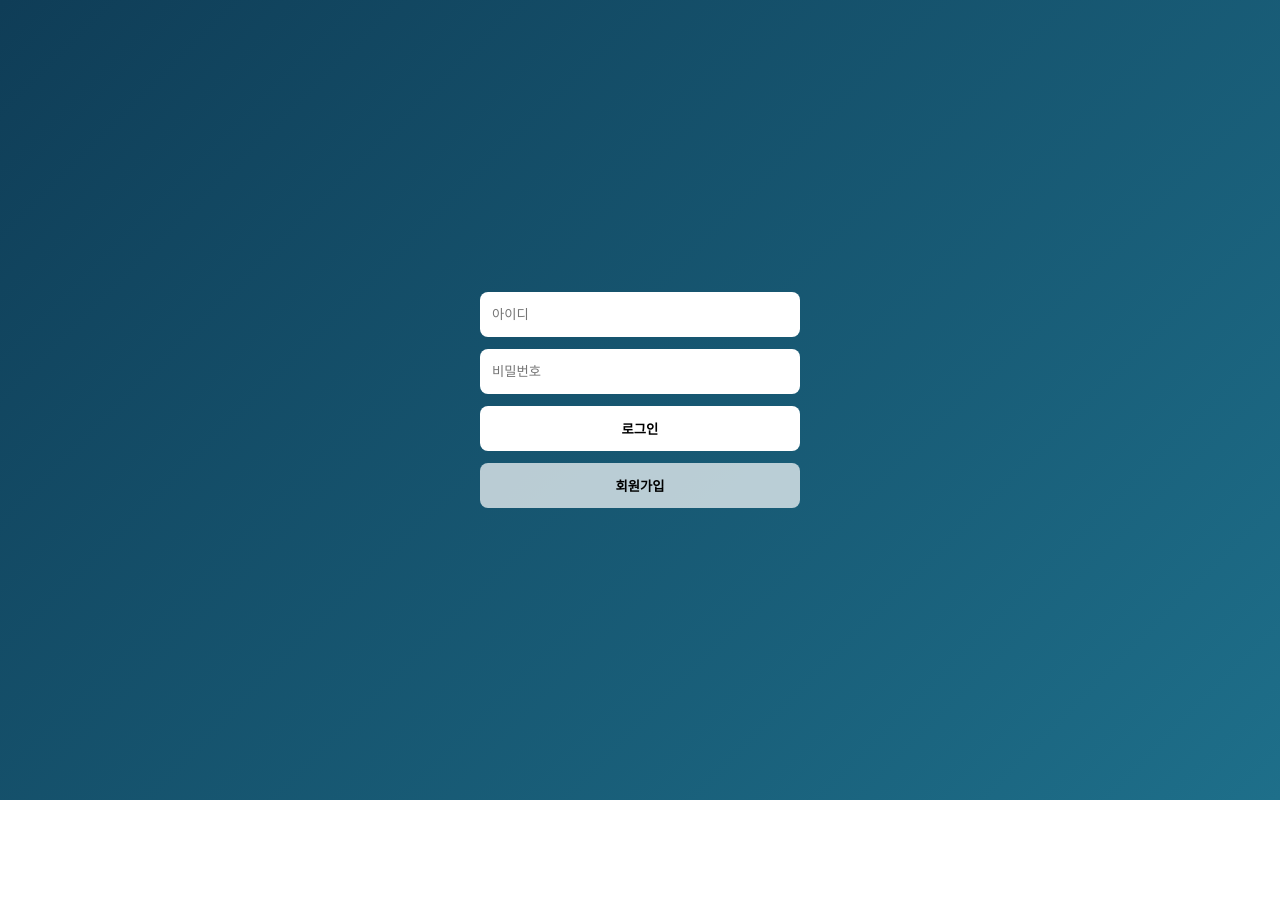
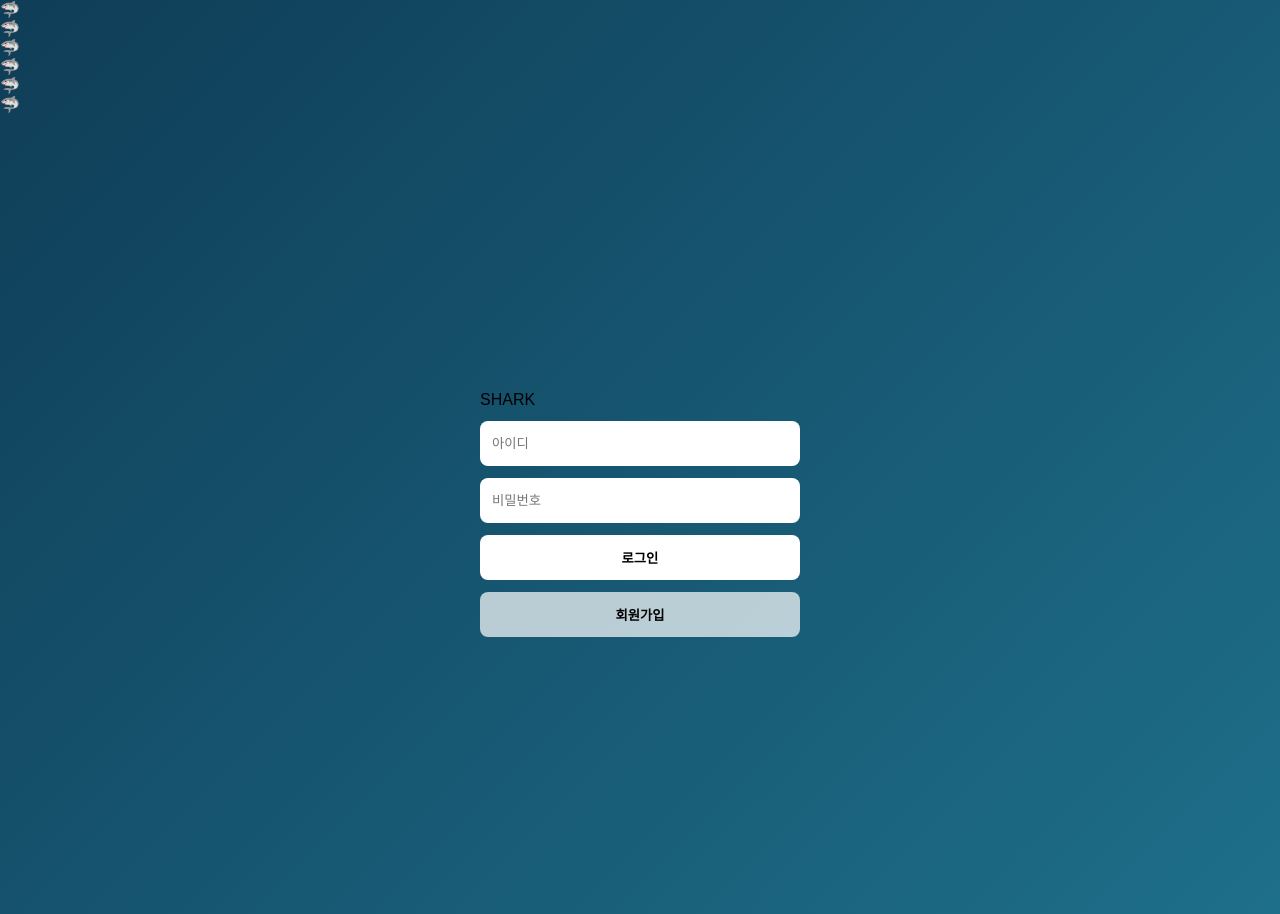
Before and after one commit to shark41245/server1004, a React (Vite) app: page / in a window 1280 px wide. Before the commit the page ends 800 px from the top, so only its background shows below. Built offline with nearby package versions, Linux system fonts and the light colour scheme.

Commit message:
Update HomePage.tsx

```diff
--- a/src/pages/HomePage.tsx
+++ b/src/pages/HomePage.tsx
@@ -12,8 +12,18 @@ export default function HomePage() {
   };
 
   return (
+    <div className="login-page">
+      <div className="shark shark-1">🦈</div>
+      <div className="shark shark-2">🦈</div>
+      <div className="shark shark-3">🦈</div>
+      <div className="shark shark-4">🦈</div>
+      <div className="shark shark-5">🦈</div>
+      <div className="shark shark-6">🦈</div>
+
       <div className="login-container">
         <div className="login-box">
+          <div className="login-brand">SHARK</div>
+
           <input
             type="text"
             placeholder="아이디"
@@ -36,5 +46,6 @@ export default function HomePage() {
           {message && <p className="msg">{message}</p>}
         </div>
       </div>
+    </div>
   );
 }
```
Lines whose indentation alone changed are shown as unchanged.
